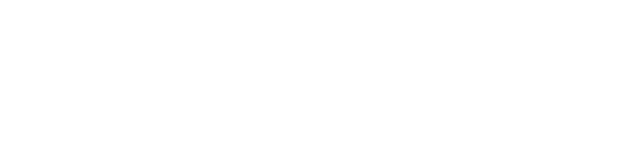
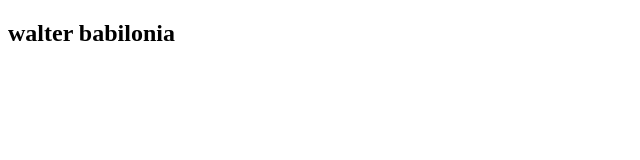
Before and after one commit to barios/curso, a plain HTML site: page index.html in a window 1280 px wide. Shown: the whole page, without its empty margins (0-640 px from the left). Drawn offline with Linux system fonts and the light colour scheme.

Commit message:
Mejorando el Index.html

```diff
--- a/index.html
+++ b/index.html
@@ -2,9 +2,11 @@
 <html lang="es">
 <head>
 	<meta charset="UTF-8">
-	<title>Git</title>
+	<title>Git y Github</title>
 </head>
 <body>
-
+	<div class="container">
+		<h2>walter babilonia</h2>
+	</div>
 </body>
 </html>
```
